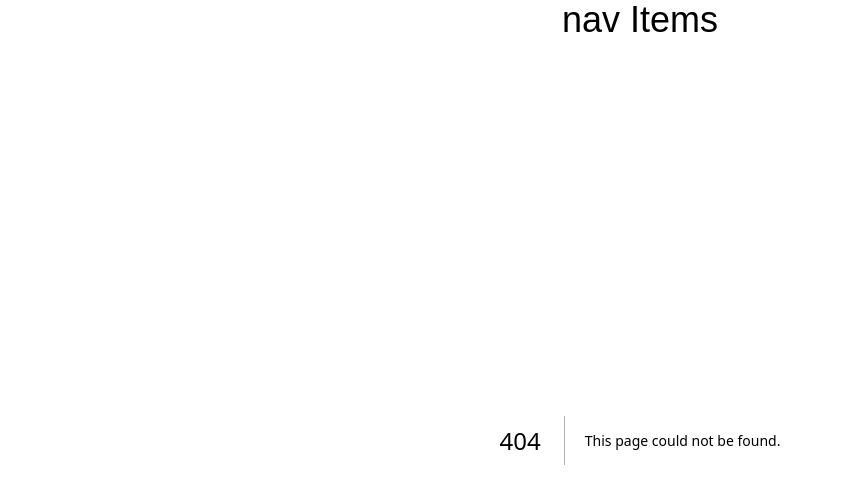
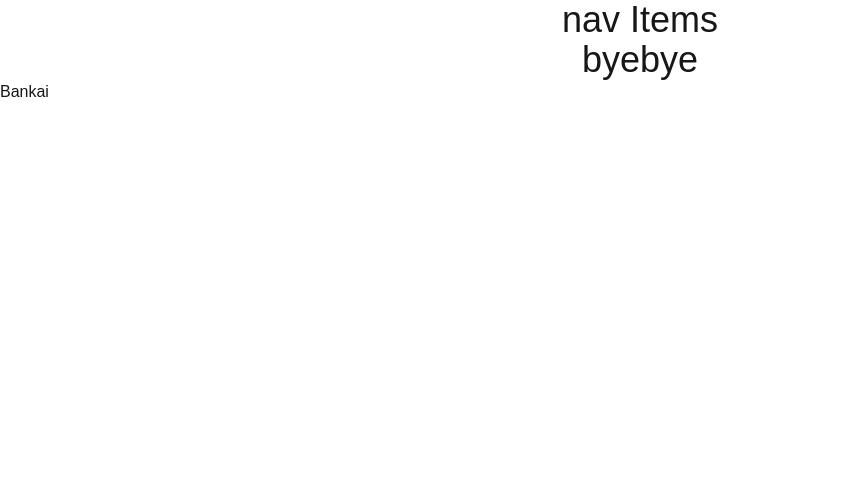
Before and after one commit to nikhxllll/Nextjs, a Next.js app: page /Bankai in a window 1280 px wide. Before the commit this address had no page. Shown: the top 504 px of the page, without its empty margins (0-842 px from the left). Built offline with nearby package versions, Linux system fonts and the light colour scheme.

Commit message:
Experimenting with next js

```diff
--- /dev/null
+++ b/src/app/Bankai/layout.tsx
@@ -0,0 +1,13 @@
+
+export default function RootLayout({
+  children,
+}: Readonly<{
+  children: React.ReactNode;
+}>) {
+  return (
+    <>
+        <h2 className="text-4xl text-center">byebye</h2>
+        {children}
+    </>
+  );
+}
--- /dev/null
+++ b/src/app/Bankai/page.tsx
@@ -0,0 +1,5 @@
+export default function BankaiPage(){
+    return(
+        <h1>Bankai</h1>
+    )
+}
```
